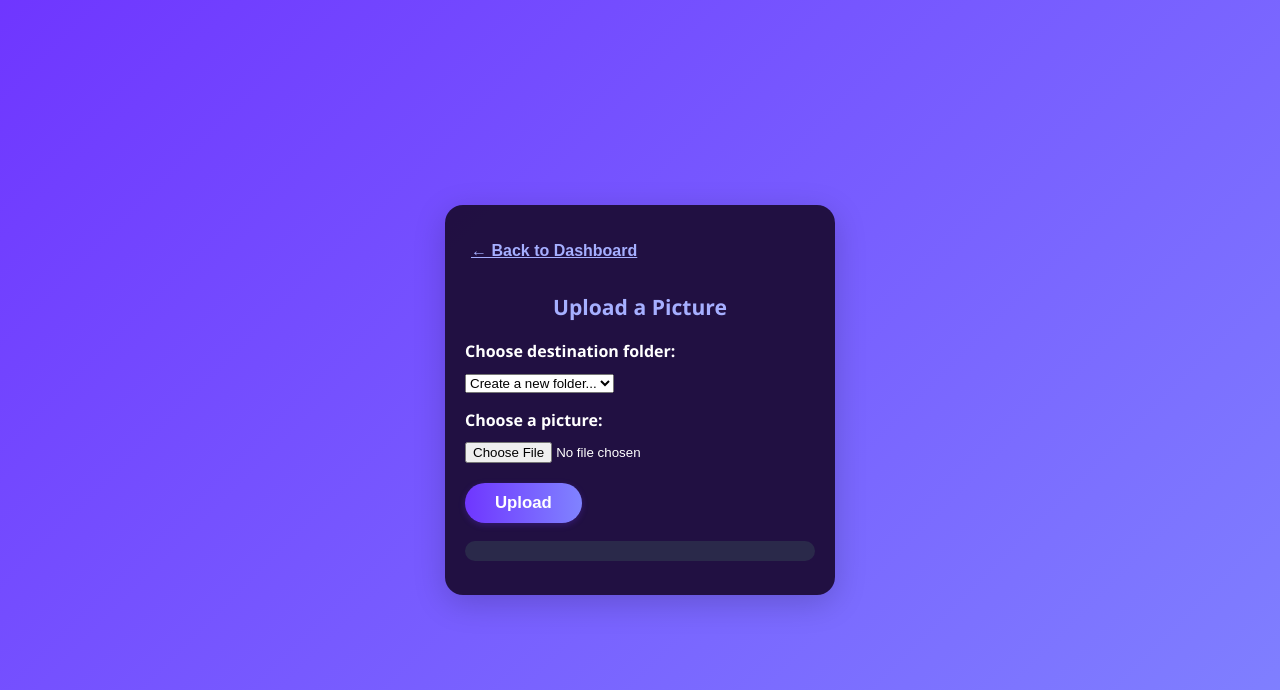
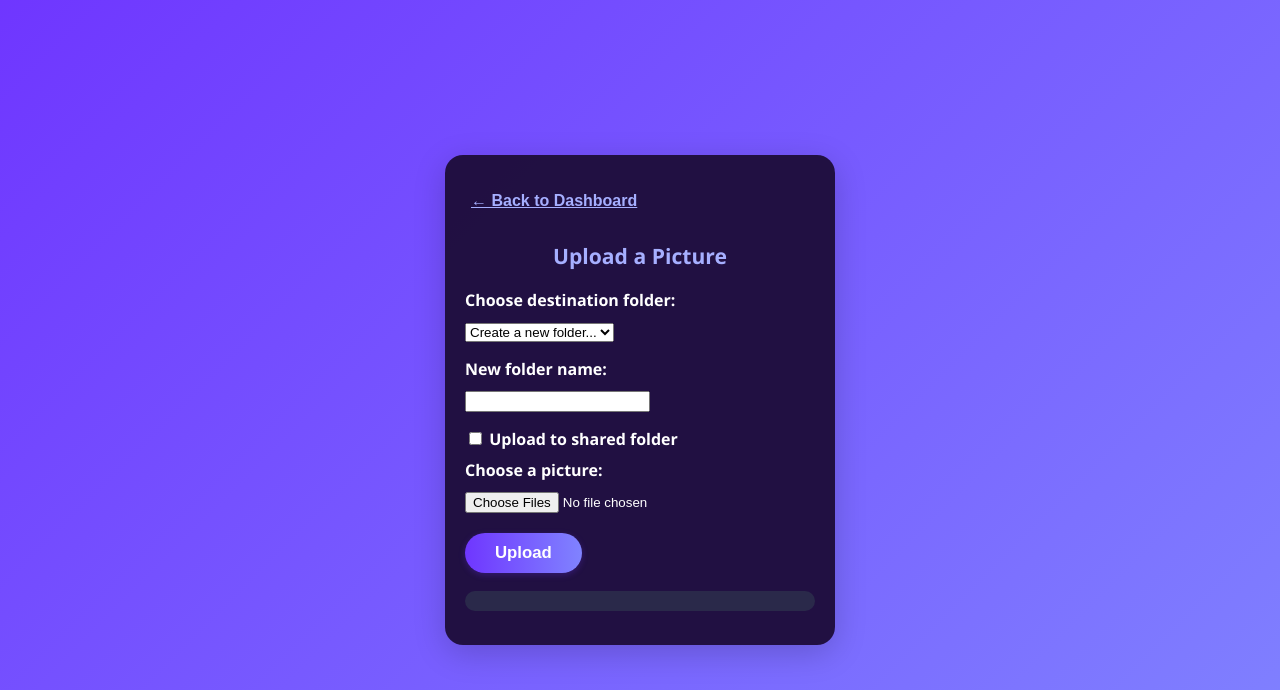
Before and after one commit to FHeise0624/JellyfinUploader, a Flask app: template templates/picture_upload.html in a window 1280 px wide. Shown: the top 690 px of the page. Run offline with Flask 3, Linux system fonts and the light colour scheme; the template is opened without the code that fills it, so the values that code supplies are empty.

Commit message:
fix new_user, fix_upload  video, fix_picture uploadhtml, fix  movie_upload add shared pictures & Videos directory features upload

```diff
--- a/app.py
+++ b/app.py
@@ -3,11 +3,10 @@ import os
 from user import user_db
 from helper import rename_episode, normalize_season_folder, admin_required
 from datetime import timedelta
-from flask import Flask, request, redirect, render_template, session, g
+from flask import Flask, request, redirect, render_template, session, g, flash
 from flask_login import LoginManager, login_user, login_required, logout_user, current_user
-from user.models import db
-from werkzeug.security import check_password_hash
-
+from user.models import db, User
+from werkzeug.security import check_password_hash, generate_password_hash
 
 app = Flask(__name__)
 app.secret_key = "08ba28b7f1e56669a92e1963aa2dfd87"
@@ -41,12 +40,16 @@ def set_user_paths():
             g.videos_folder = '/media/felix/server/Arnikas Videos'
             g.movie_folder = '/media/felix/server/Movies'
             g.series_folder = '/media/felix/server/Series'
+            g.shared_pictures_folder = '/media/felix/server/Shared Photos'
+            g.shared_videos_folder = '/media/felix/server/Shared Videos'
         else:
             g.upload_folder = '/media/felix/server'
             g.pictures_folder = '/media/felix/server/Photos'
             g.videos_folder = '/media/felix/server/Videos'
             g.movie_folder = '/media/felix/server/Movies'
             g.series_folder = '/media/felix/server/Series'
+            g.shared_pictures_folder = '/media/felix/server/Shared Photos'
+            g.shared_videos_folder = '/media/felix/server/Shared Videos'
     else:
         g.upload_folder = None
         g.pictures_folder = None
@@ -98,33 +101,12 @@ def logout():
 @app.route('/upload/photos', methods=['GET', 'POST'])
 @login_required
 def upload_picture():
-    pictures = g.pictures_folder
+
     if request.method == 'POST':
-        picture = request.files['picture']
-        directory = request.form['directory']
-        if directory == "__new__":
-            new_dir_name = request.form.get('new_directory', '').strip()
-            if not new_dir_name:
-                return "Kein neuer Ordnername angegeben", 400
-            directory = new_dir_name  # Neuen Ordnernamen verwenden
+        shared = request.form.get('shared') == 'on'
+        base_folder = g.shared_pictures_folder if shared else g.pictures_folder
 
-        destination = os.path.join(pictures, directory)
-        os.makedirs(destination, exist_ok=True)
-
-        destination_path = os.path.join(destination, picture.filename)
-        picture.save(destination_path)
-        return '', 200
-    else:
-        dir_list =  [d for d in os.listdir(pictures) if os.path.isdir(os.path.join(pictures, d))]
-        return render_template('picture_upload.html',  directories=dir_list)
-
-# Video upload
-@app.route('/upload/video', methods=['GET', 'POST'])
-@login_required
-def upload_video():
-    videos= g.videos_folder
-    if request.method == 'POST':
-        video = request.files['video']
+        files = request.files.getlist('picture')
         directory = request.form['directory']
         if directory == "__new__":
             new_dir_name = request.form.get('new_directory', '').strip()
@@ -132,39 +114,78 @@ def upload_video():
                 return "Kein neuer Ordnername angegeben", 400
             directory = new_dir_name
 
-        destination = os.path.join(videos, directory)
+        destination = os.path.join(base_folder, directory)
         os.makedirs(destination, exist_ok=True)
-        # ...
 
-        destination_path = os.path.join(destination, video.filename)
-        video.save(destination_path)
+        for picture in files:
+            destination_path = os.path.join(destination, picture.filename)
+            picture.save(destination_path)
         return '', 200
     else:
-        dir_list = [d for d in os.listdir(videos) if os.path.isdir(os.path.join(videos, d))]
-        return render_template('video_uploads.html', directories=dir_list)
+        personal_dirs = [d for d in os.listdir(g.pictures_folder) if os.path.isdir(os.path.join(g.pictures_folder, d))]
+        shared_dirs = [d for d in os.listdir(g.shared_pictures_folder) if os.path.isdir(os.path.join(g.shared_pictures_folder, d))]
+
+        return render_template('picture_upload.html', personal_dirs=personal_dirs, shared_dirs=shared_dirs)
+
+
+# Video upload
+@app.route('/upload/video', methods=['GET', 'POST'])
+@login_required
+def upload_video():
+    videos = g.videos_folder
+    shared_videos_dir = g.shared_videos_folder
+    if request.method == 'POST':
+        files = request.files.getlist('video')
+        directory = request.form['directory']
+        shared = request.form.get('shared') == 'on'
+
+        if directory == "__new__":
+            new_dir_name = request.form.get('new_directory', '').strip()
+            if not new_dir_name:
+                return "Kein neuer Ordnername angegeben", 400
+            directory = new_dir_name
+
+        base_folder = shared_videos_dir if shared else videos
+        destination = os.path.join(base_folder, directory)
+        os.makedirs(destination, exist_ok=True)
+
+        for video in files:
+            destination_path = os.path.join(destination, video.filename)
+            video.save(destination_path)
+        return '', 200
+
+    else:
+        personal_dirs = [d for d in os.listdir(videos) if os.path.isdir(os.path.join(videos, d))]
+        shared_dirs = [d for d in os.listdir(shared_videos_dir) if os.path.isdir(os.path.join(shared_videos_dir, d))]
+        return render_template('video_uploads.html', personal_dirs=personal_dirs, shared_dirs=shared_dirs)
 
 # Movie Uploads
 @app.route('/upload/movie', methods=['GET', 'POST'])
 @login_required
 def upload_movie():
-    skipped_files = []
     movies = g.movie_folder
     if request.method == 'POST':
         movie = request.files['movie']
         directory = request.form['directory']
-        if request.form.get('new_directory'):
-            directory = os.path.join(movies, directory)
+        new_dir_name = request.form.get('new_directory', '').strip()
+
+        # Wenn ein neuer Ordnername angegeben wurde, nutze diesen als directory
+        if new_dir_name:
+            directory = new_dir_name
+
+        # Erstelle kompletten Zielpfad
         destination = os.path.join(movies, directory)
         os.makedirs(destination, exist_ok=True)
+
         destination_path = os.path.join(destination, movie.filename)
 
-        # Prüfung ob der Film existiert
+        # Prüfe ob Datei bereits existiert
         if os.path.exists(destination_path):
-            skipped_files.append(movie.filename)
             return 'OK: Datei existiert bereits', 200
 
         movie.save(destination_path)
-        return f"Übersprungene Dateien: {', '.join(skipped_files)}", 200
+        return '', 200
+
     else:
         dir_list = [d for d in os.listdir(movies) if os.path.isdir(os.path.join(movies, d))]
         return render_template('movie_upload.html', directories=dir_list)
@@ -213,10 +234,9 @@ def upload_series():
             os.makedirs(target_dir, exist_ok=True)
             target_path = os.path.join(target_dir, new_filename)
 
-            # Umbenennung bei Duplikaten mit Nummerierung
             if os.path.exists(target_path):
                 skipped_files.append(new_filename)
-                return 'OK: Datei existiert bereits', 200
+                continue
 
             try:
                 file.save(target_path)
@@ -237,35 +257,36 @@ def upload_series():
 def upload_directory():
     pictures_dir = g.pictures_folder
     videos_dir = g.videos_folder
+    shared_pictures_dir = g.shared_pictures_folder
+    shared_videos_dir = g.shared_videos_folder
+
     if request.method == 'POST':
         files = request.files.getlist('file')
+        shared = request.form.get('shared') == 'on'
 
         for file in files:
-            # Keep relative path for subdirectory support
-            filename = file.filename.replace('/', '\\')
+            filename = file.filename.replace('/', '\\\\')
+            mime_type, _ = mimetypes.guess_type(filename)
 
-            # Use mimetypes to detect file type
-            mime_type, _ = mimetypes.guess_type(filename)
             if mime_type is None:
-                # Unknown file type—skip or handle as needed
                 continue
             elif mime_type.startswith('image/'):
-                base_folder = pictures_dir
+                base_folder = shared_pictures_dir if shared else pictures_dir
             elif mime_type.startswith('video/'):
-                base_folder = videos_dir
+                base_folder = shared_videos_dir if shared else videos_dir
             else:
-                # Optionally handle or skip other types
                 continue
 
-            # Maintain subdirectory structure, skip first folder if needed
             sub_path = filename
             target_dir = os.path.join(base_folder, os.path.dirname(sub_path))
             os.makedirs(target_dir, exist_ok=True)
             target_path = os.path.join(target_dir, os.path.basename(filename))
             file.save(target_path)
+
         return '', 200
     else:
         return render_template('directory_upload.html')
+
 
 @app.route('/admin/users')
 @login_required
@@ -279,10 +300,22 @@ def admin_users():
 @admin_required
 def admin_new_user():
     if request.method == 'POST':
-        username = request.form['username']
-        password = request.form['password']
-        role = request.form['role']
-        user_db.new_user(username, password, role)
+        username = request.form.get('username')
+        password = request.form.get('password')
+        is_admin_checked = request.form.get('is_admin') == "1"
+
+        if not username or not password:
+            flash("Username or password is required")
+            return redirect('/admin/new_user')
+
+        password_hash = generate_password_hash(password)
+        role = "admin" if is_admin_checked else "user"
+
+        new_user = User(username=username, password=password_hash, role=role)
+        db.session.add(new_user)
+        db.session.commit()
+
+        flash(f" New user {username}, with role {role} has been created!")
         return redirect('/admin/users')
     return render_template('admin_new_user.html')
 
--- a/templates/movie_upload.html
+++ b/templates/movie_upload.html
@@ -42,7 +42,7 @@
         {% for d in directories %}
           <option value="{{ d }}">{{ d }}</option>
         {% endfor %}
-        <option value="__new__">Create a new folder...</option>
+          <option value="__new__">Create a new folder...</option>
       </select>
       <div id="new-directory-field">
         <label for="new_directory">New folder name:</label>
--- a/templates/picture_upload.html
+++ b/templates/picture_upload.html
@@ -39,17 +39,28 @@
     <form id="uploadForm">
       <label for="directory">Choose destination folder:</label>
       <select id="directory" name="directory" required>
-        {% for d in directories %}
+          <optgroup label="Personal Directories" class="personal-group">
+            {% for d in personal_dirs %}
               <option value="{{ d }}">{{ d }}</option>
             {% endfor %}
+          </optgroup>
+          <optgroup label="Shared Directories" class="shared-group" style="display:none;">
+            {% for d in shared_dirs %}
+              <option value="{{ d }}">{{ d }}</option>
+            {% endfor %}
+          </optgroup>
           <option value="__new__">Create a new folder...</option>
       </select>
       <div id="new-directory-field">
         <label for="new_directory">New folder name:</label>
         <input type="text" name="new_directory" id="new_directory">
       </div>
+      <label>
+          <input type="checkbox" name="shared" id="shared">
+          Upload to shared folder
+      </label>
       <label for="picture">Choose a picture:</label>
-      <input type="file" name="picture" id="picture" accept=".jpg,.jpeg,.png,.gif,.bmp" required>
+      <input type="file" name="picture" id="picture" multiple accept=".jpg,.jpeg,.png,.gif,.bmp" required>
       <input type="submit" value="Upload">
     </form>
     <div class="progress-text" id="progressText"></div>
@@ -70,27 +81,52 @@
     }
   });
 
+  document.getElementById('shared').addEventListener('change', function() {
+    var personalGroup = document.querySelector('optgroup.personal-group');
+    var sharedGroup = document.querySelector('optgroup.shared-group');
+    if (this.checked) {
+      personalGroup.style.display = 'none';
+      sharedGroup.style.display = 'block';
+    } else {
+      personalGroup.style.display = 'block';
+      sharedGroup.style.display = 'none';
+    }
+    var directorySelect = document.getElementById('directory');
+    var event = new Event('change');
+    directorySelect.dispatchEvent(event);
+  });
+
+  window.addEventListener('DOMContentLoaded', function() {
+    var sharedCheckbox = document.getElementById('shared');
+    if (sharedCheckbox) {
+      var event = new Event('change');
+      sharedCheckbox.dispatchEvent(event);
+    }
+  });
+
   document.getElementById('uploadForm').addEventListener('submit', function(e) {
     e.preventDefault();
     var form = e.target;
-      var file = document.getElementById('picture').files[0];
+    var files = document.getElementById('picture').files;
     var directory = document.getElementById('directory').value;
     var new_directory = document.getElementById('new_directory').value;
-      if (!file) return;
-
+    var shared = document.getElementById('shared').checked;
+    if (files.length === 0) return;
     var formData = new FormData();
-      formData.append('picture', file, file.name);
+    for (var i = 0; i < files.length; i++) {
+      formData.append('picture', files[i], files[i].name);
+    }
     formData.append('directory', directory);
     if (directory === "__new__" && new_directory) {
       formData.append('new_directory', new_directory);
     }
-
+    if (shared) {
+      formData.append('shared', 'on');
+    }
     var xhr = new XMLHttpRequest();
     xhr.open('POST', '/upload/photos', true);
-
     var progressBar = document.getElementById('progressBar');
     var progressText = document.getElementById('progressText');
-
     xhr.upload.onprogress = function(e) {
       if (e.lengthComputable) {
         var percent = (e.loaded / e.total * 100).toFixed(1);
@@ -98,17 +134,23 @@
         progressText.innerText = "Uploading... " + percent + "%";
       }
     };
-
     xhr.onload = function () {
       if (xhr.status === 200) {
         progressBar.style.width = "100%";
         progressText.innerText = "Upload complete!";
-          setTimeout(()=>{progressBar.style.width="0";progressText.innerText="";form.reset();document.getElementById('new-directory-field').style.display="none";},2000);
+        setTimeout(() => {
+          progressBar.style.width = "0";
+          progressText.innerText = "";
+          form.reset();
+          document.getElementById('new-directory-field').style.display = "none";
+          document.getElementById('shared').checked = false;
+          var event = new Event('change');
+          document.getElementById('shared').dispatchEvent(event);
+        }, 2000);
       } else {
         progressText.innerText = "Error: " + xhr.status;
       }
     };
-
     xhr.send(formData);
   });
   </script>
```
Also changed, not shown: templates/directory_upload.html (+7 -11 lines), templates/video_uploads.html (+15 -9 lines). Lines whose indentation alone changed are shown as unchanged.
